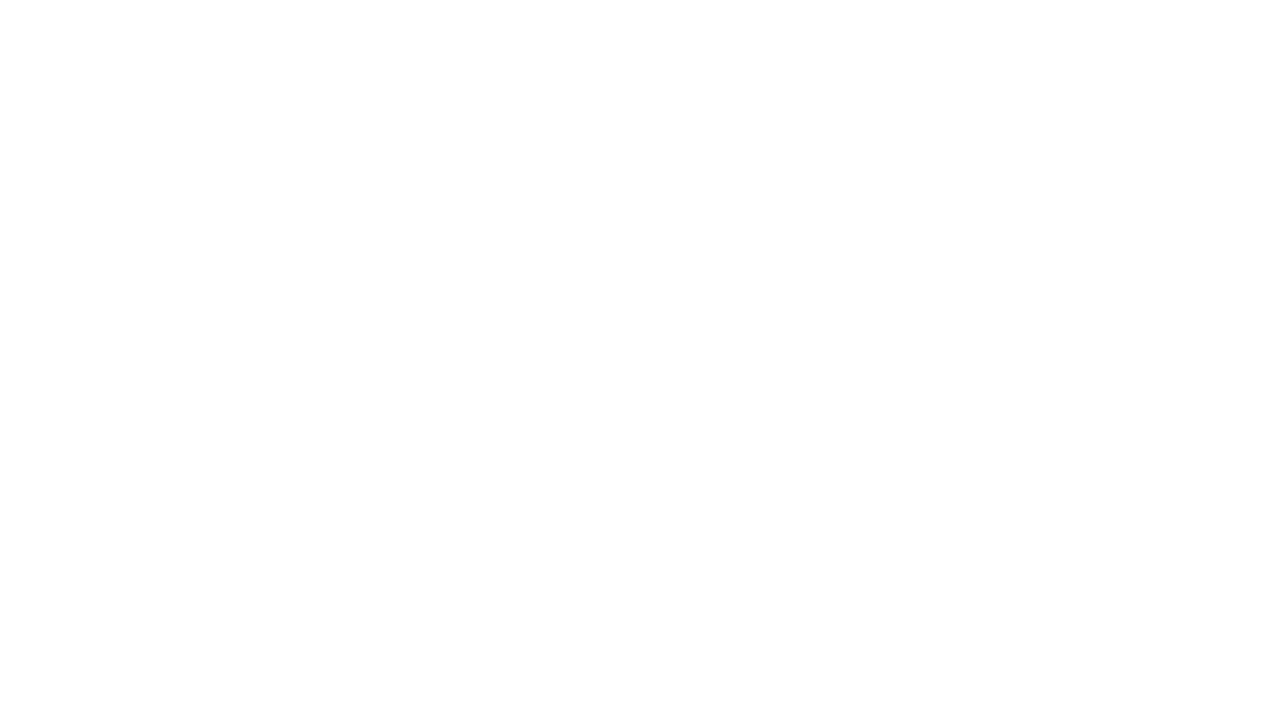
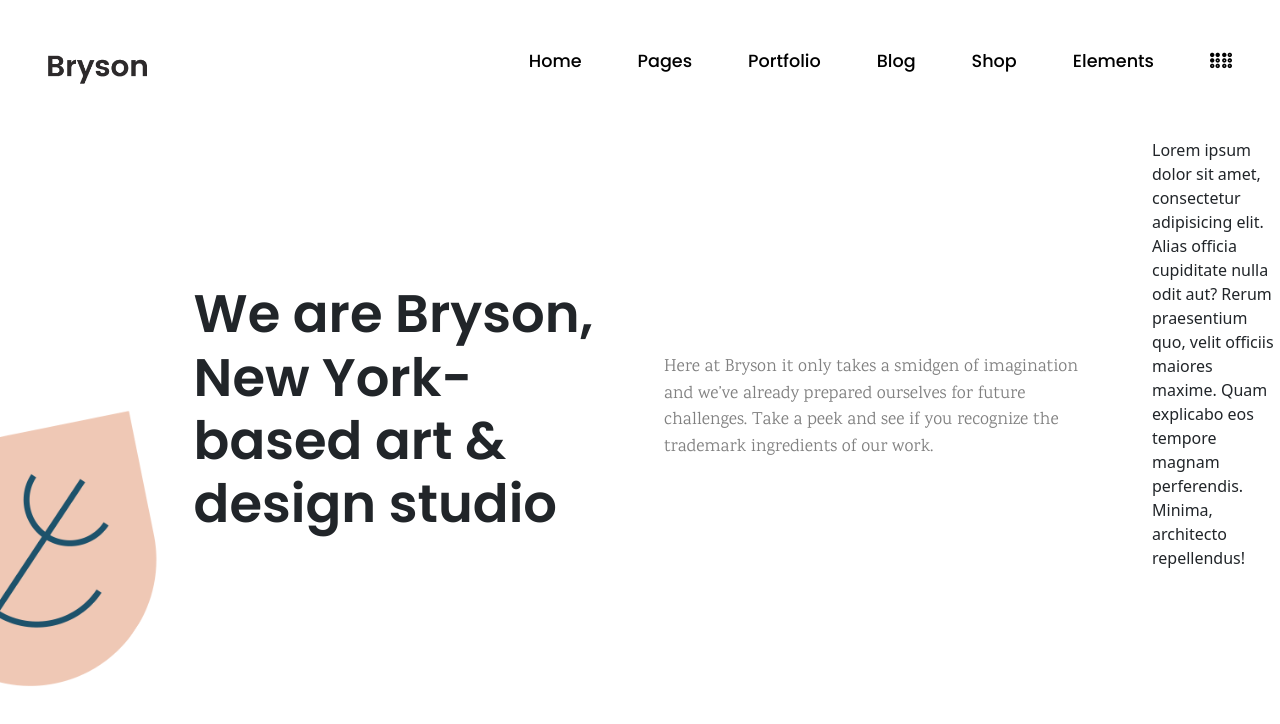
Before and after one commit to CuonoMaione/proj-html-vuejs, a Vue app: page / in a window 1280 px wide. Shown: the top 724 px of the page. Built offline with nearby package versions, Linux system fonts and the light colour scheme.

Commit message:
add header , jumbotron and aside

```diff
--- a/index.html
+++ b/index.html
@@ -9,6 +9,13 @@
     <link rel="preconnect" href="https://fonts.googleapis.com">
     <link rel="preconnect" href="https://fonts.gstatic.com" crossorigin>
     <link href="https://fonts.googleapis.com/css2?family=Karma:wght@300;400;500;600;700&family=Lato:ital,wght@0,100;0,300;0,400;0,700;0,900;1,100;1,300;1,400;1,700&family=Open+Sans:wght@300;400;500;600;700;800&display=swap" rel="stylesheet">
+
+    <!--Poppins font-->
+    <link rel="preconnect" href="https://fonts.googleapis.com">
+<link rel="preconnect" href="https://fonts.gstatic.com" crossorigin>
+<link href="https://fonts.googleapis.com/css2?family=Poppins:ital,wght@0,100;0,200;0,300;0,400;0,500;0,600;0,700;0,800;0,900;1,100;1,200;1,300;1,400;1,500;1,600;1,700;1,800;1,900&display=swap" rel="stylesheet">
+    <!--Font Awesome-->
+    <link rel="stylesheet" href="https://cdnjs.cloudflare.com/ajax/libs/font-awesome/6.4.0/css/all.min.css">
   </head>
   <body>
     <div id="app"></div>
--- a/package.json
+++ b/package.json
@@ -9,6 +9,7 @@
     "preview": "vite preview"
   },
   "dependencies": {
+    "@fontsource/karma": "^5.0.3",
     "@popperjs/core": "^2.11.8",
     "bootstrap": "^5.3.0",
     "vue": "^3.2.47"
--- a/src/components/AppHeader.vue
+++ b/src/components/AppHeader.vue
@@ -1,15 +1,43 @@
 <template>
-   <header>
+   <header class="d-flex justify-content-between p-5">
+            <img src="../assets/img/logo-img-01.png" alt="" >
 
+            <ul class="d-flex list-group-numbered">
+                <li><a href="#">Home</a></li>
+                <li><a href="#">Pages</a></li>
+                <li><a href="#">Portfolio</a></li>
+                <li><a href="#">Blog</a></li>
+                <li><a href="#">Shop</a></li>
+                <li><a href="#">Elements</a></li>
+                <li><a href="#"><i class="fa-solid fa-braille"></i></a></li>
+            </ul>
    </header>
 </template>
 <script>
 export default {
-    name: 'AppHeader'
+    name: 'AppHeader',
+
+    data() {
+        return {
+            listLink:[]
+        }
+    },
 }
 </script>
-<style lang="scss">
+<style lang="scss" scoped>
+
     li{
-        font-family: 'Karma' sans-serif;
+        font-weight: 600;
+        margin-left: 3.5rem;
+    }
+    img{
+        width: 100px;
+        object-fit: contain;
+    }
+    a{
+        font-size: 1.1rem;
+        font-weight: 500;
+        text-decoration: none;
+        color: black;
     }
 </style>
--- a/src/components/AppMain.vue
+++ b/src/components/AppMain.vue
@@ -1,13 +1,41 @@
 <template >
-    <main>
-
+    <main class="d-flex">
+        <div class="content">
+         <JumboMain/>
+        </div>
+        <aside>
+            <p>Lorem ipsum dolor sit amet, consectetur adipisicing elit. Alias officia cupiditate nulla odit aut? Rerum praesentium quo, velit officiis maiores maxime. Quam explicabo eos tempore magnam perferendis. Minima, architecto repellendus!</p>
+        </aside>
     </main>
 </template>
 <script>
+import JumboMain from './JumboMain.vue'
 export default {
-    name: 'AppMain'
+    name: 'AppMain',
+    components:{
+        JumboMain,
+    }
 }
 </script>
-<style lang="scss">
+<style lang="scss" scoped>
+
+    main{
+        overflow: hidden;
+
+
+    }
+    div.content{
+        width: 100%;
+        height: 90hv;
+        overflow-y: auto;
+        overflow-x: hidden;
+    }
+    aside{
+        width: 10%;
+        height: 90vh;
+        overflow: hidden;
+        position: fixed;
+        right:0;
+    }
 
 </style>
--- /dev/null
+++ b/src/components/JumboMain.vue
@@ -0,0 +1,41 @@
+<template>
+    <div class="jumbotron">
+            <section class="jumbo-text d-flex justify-content-between gap-3">
+                <h1>We are Bryson, New York-based art & design studio</h1>
+                <p>Here at Bryson it only takes a smidgen of imagination and we’ve already prepared ourselves for future challenges. Take a peek and see if you recognize the trademark ingredients of our work.</p>
+            </section>
+          </div>
+</template>
+<script>
+export default {
+    name : 'JumboMain',
+}
+</script>
+<style lang="scss">
+        .jumbotron{
+        width: 100%;
+        padding: 9rem;
+        background-image: url(../assets/img/h2-background-img-02.png);
+        background-size: cover;
+
+    }
+    section.jumbo-text{
+        width: 90%;
+        margin: 0 auto;
+        h1{
+            font-size: 3.3rem;
+            font-weight: 600;
+            width: 100%
+
+        }
+        p{
+
+            font-family: 'Karma', serif;
+            color: grey;
+            padding-top: 4.5rem;
+            width: 100%;
+            margin-left: 2rem;
+            font-size: 1.1rem;
+        }
+    }
+</style>
--- a/src/styles/general.scss
+++ b/src/styles/general.scss
@@ -1,3 +1,7 @@
 body{
-    font-family: 'Karma', sans-serif;
+    font-family: 'Karma', serif;
 }
+
+h1,h2,h3,h4,a{
+    font-family: 'Poppins', sans-serif;
+}
```
Also changed, not shown: 1 other file (tests, documents, lock files or other folders).
